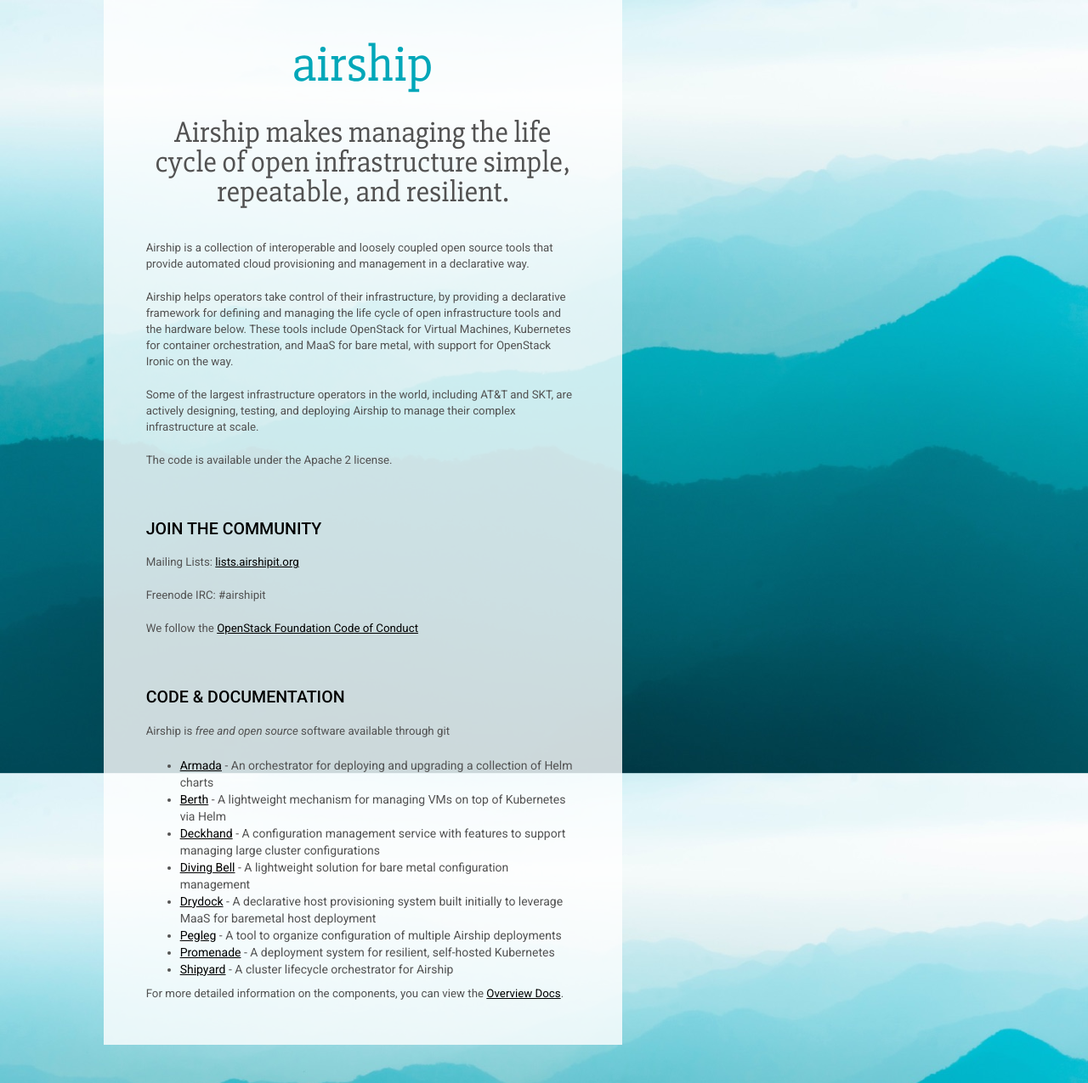
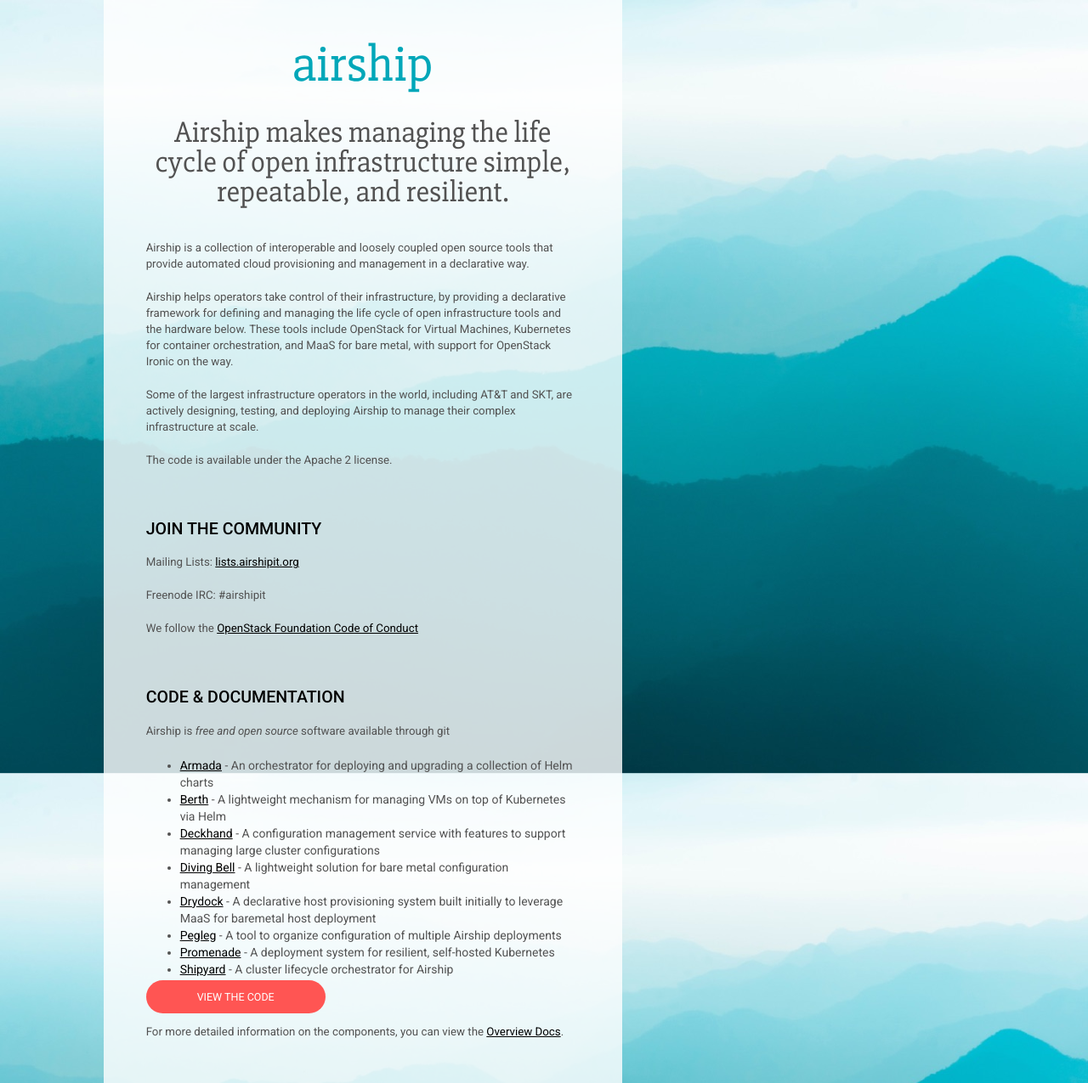
Before and after one commit to iamweswilson/airship-landing, a Jekyll site: the page built from index.html, in a window 1280 px wide. Shown: the whole page at 85% size. Built offline with Jekyll 4.4.1, drawn with Linux system fonts in a browser that asks for light colours.

Commit message:
Adding back link to all repos

```diff
--- a/index.html
+++ b/index.html
@@ -52,10 +52,9 @@
                         <li><a href="http://git.openstack.org/cgit/openstack/airship-promenade/">Promenade</a> - A deployment system for resilient, self-hosted Kubernetes</li>
                         <li><a href="http://git.openstack.org/cgit/openstack/airship-shipyard/">Shipyard</a> - A cluster lifecycle orchestrator for Airship</li>
                     </ul>
-                    <!--
                     <p>
-                        <a href="#" class="main-button">View the code</a>
-                    </p>-->
+                        <a href="http://git.openstack.org/cgit/?q=airship" class="main-button">View the code</a>
+                    </p>
                     <p>
                         For more detailed information on the components, you can view the <a href="https://treasuremap.readthedocs.io/en/latest/index.html">Overview Docs</a>.
                     </p>
```
